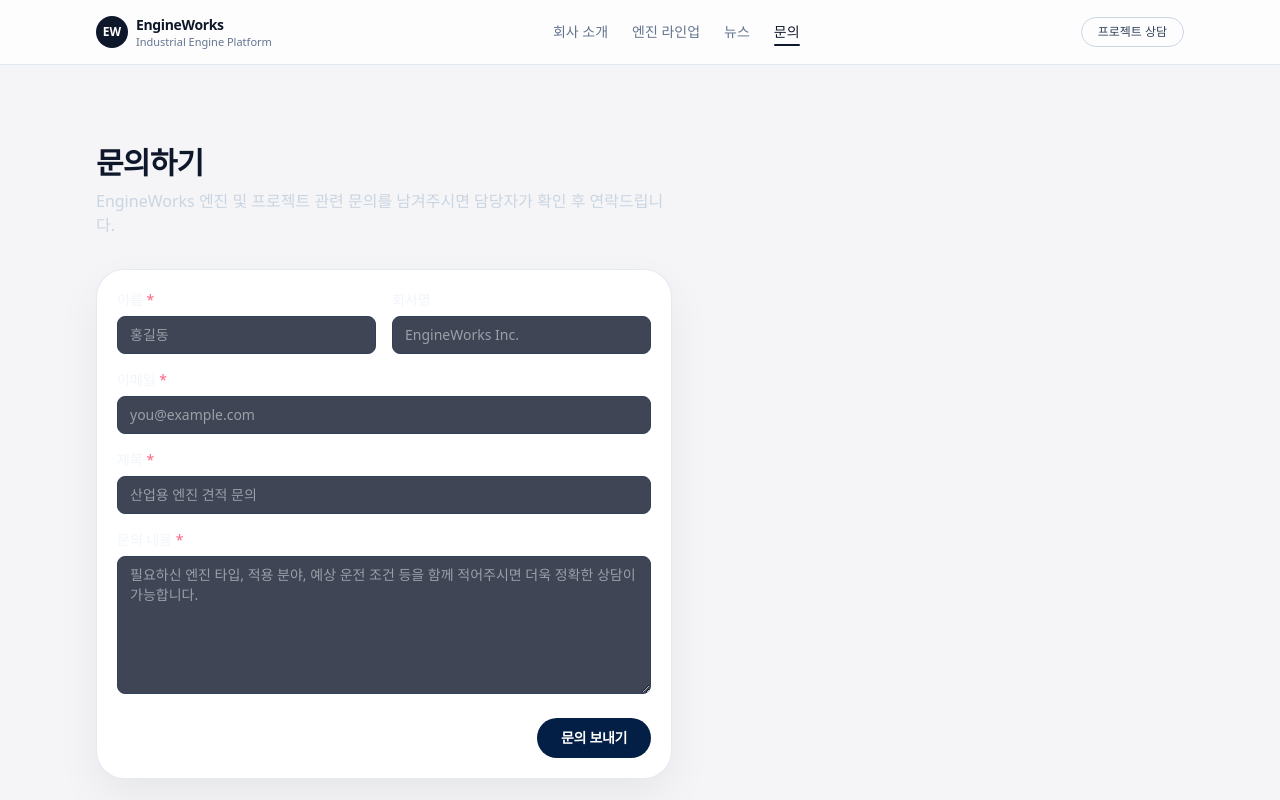
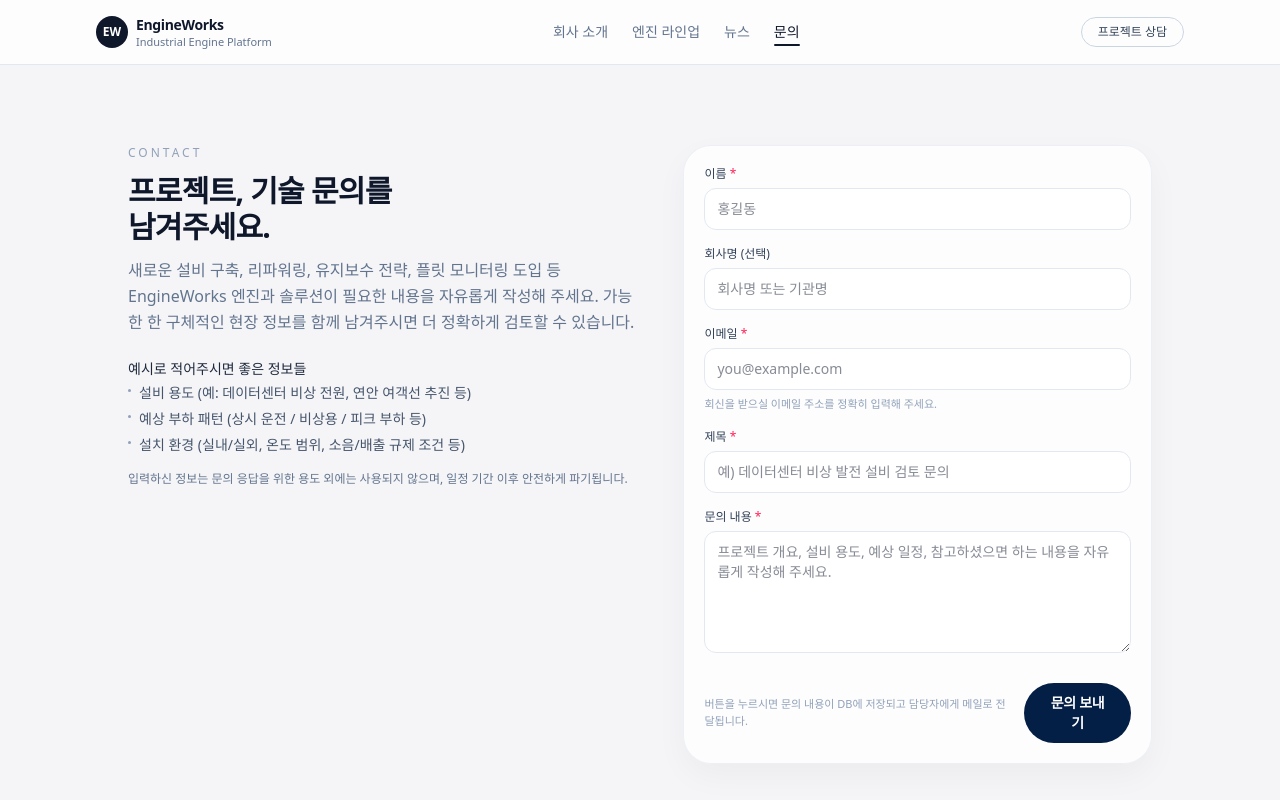
Before and after one commit to prnsslcn/EngineWorks, a Next.js app: page /contact in a window 1280 px wide. Shown: the top 800 px of the page. Built offline with nearby package versions, Linux system fonts and the light colour scheme; no server answers.

Commit message:
refactor: ContactPage UI v2

```diff
--- a/app/contact/page.tsx
+++ b/app/contact/page.tsx
@@ -1,16 +1,23 @@
 // app/contact/page.tsx
 
-import { submitContact } from "./action";
+import type { Metadata } from "next";
+import ContactForm from "@/components/ContactForm";
+
+export const metadata: Metadata = {
+    title: "문의하기",
+    description:
+        "EngineWorks 엔진 및 솔루션에 대한 프로젝트 상담, 기술 문의를 남겨주세요.",
+};
+
+type ContactSearchParams = {
+    status?: string;
+    reason?: string;
+};
 
 interface ContactPageProps {
-    // ✅ Next.js 16: searchParams가 Promise로 들어옴
-    searchParams: Promise<{
-        status?: string;
-        reason?: string;
-    }>;
+    searchParams: Promise<ContactSearchParams>;
 }
 
-// ✅ async 컴포넌트 + searchParams await
 export default async function ContactPage({ searchParams }: ContactPageProps) {
     const { status, reason } = await searchParams;
 
@@ -18,126 +25,83 @@ export default async function ContactPage({ searchParams }: ContactPageProps) {
 
     if (status === "success") {
         alertBox = (
-            <div className="mb-6 rounded-xl border border-emerald-500/40 bg-emerald-500/10 px-4 py-3 text-sm text-emerald-100">
-                문의가 정상적으로 접수되었습니다. 빠른 시일 내에 담당자가 연락드리겠습니다.
+            <div className="mb-4 rounded-xl border border-emerald-200 bg-emerald-50 px-4 py-3 text-xs sm:text-sm text-emerald-700">
+                문의가 정상적으로 접수되었습니다. 담당자가 확인 후 입력하신 이메일로
+                회신을 드릴 예정입니다.
             </div>
         );
     } else if (status === "error") {
-        const msg =
-            reason === "missing"
-                ? "필수 입력 항목이 누락되었습니다. 다시 한 번 확인해 주세요."
-                : "문의 접수 중 오류가 발생했습니다. 잠시 후 다시 시도해 주세요.";
         alertBox = (
-            <div className="mb-6 rounded-xl border border-rose-500/40 bg-rose-500/10 px-4 py-3 text-sm text-rose-100">
-                {msg}
+            <div className="mb-4 rounded-xl border border-rose-200 bg-rose-50 px-4 py-3 text-xs sm:text-sm text-rose-700">
+                문의 등록 중 오류가 발생했습니다.
+                <br />
+                잠시 후 다시 시도해주시거나, 문제가 지속될 경우 이메일로 직접 연락
+                부탁드립니다.
+                {reason && (
+                    <span className="mt-1 block text-[11px] text-rose-500">
+            (오류 정보: {reason})
+          </span>
+                )}
             </div>
         );
     }
 
     return (
-        <section className="ew-section max-w-xl">
-            <header className="mb-8">
-                <h1 className="text-2xl sm:text-3xl font-bold tracking-tight mb-2">
-                    문의하기
+        <div className="ew-section">
+            <div className="ew-page-container grid gap-10 lg:grid-cols-[minmax(0,1.1fr)_minmax(0,1fr)] lg:items-start">
+                {/* Left: 안내 텍스트 */}
+                <section className="space-y-6">
+                    <div className="space-y-3">
+                        <p className="text-xs font-medium uppercase tracking-[0.25em] text-slate-400">
+                            CONTACT
+                        </p>
+                        <h1 className="ew-section-title">
+                            프로젝트, 기술 문의를
+                            <br className="hidden sm:block" />
+                            남겨주세요.
                         </h1>
-                <p className="text-slate-300 text-sm sm:text-base">
-                    EngineWorks 엔진 및 프로젝트 관련 문의를 남겨주시면 담당자가 확인 후
-                    연락드립니다.
+                        <p className="ew-section-subtitle max-w-xl">
+                            새로운 설비 구축, 리파워링, 유지보수 전략, 플릿 모니터링 도입 등
+                            EngineWorks 엔진과 솔루션이 필요한 내용을 자유롭게 작성해 주세요.
+                            가능한 한 구체적인 현장 정보를 함께 남겨주시면 더 정확하게
+                            검토할 수 있습니다.
                         </p>
-            </header>
-
-            {alertBox}
-
-            <form action={submitContact} className="ew-card p-5 sm:p-6 space-y-4">
-                <div className="grid gap-4 sm:grid-cols-2">
-                    {/* 이름 */}
-                    <div className="flex flex-col gap-1.5">
-                        <label htmlFor="name" className="text-sm font-medium text-slate-100">
-                            이름 <span className="text-rose-400">*</span>
-                        </label>
-                        <input
-                            id="name"
-                            name="name"
-                            required
-                            className="w-full rounded-lg border border-slate-700 bg-slate-900/80 px-3 py-2 text-sm text-slate-50 outline-none focus:border-ew-accent focus:ring-1 focus:ring-ew-accent"
-                            placeholder="홍길동"
-                        />
                     </div>
 
-                    {/* 회사명 (옵션) */}
-                    <div className="flex flex-col gap-1.5">
-                        <label
-                            htmlFor="company"
-                            className="text-sm font-medium text-slate-100"
-                        >
-                            회사명
-                        </label>
-                        <input
-                            id="company"
-                            name="company"
-                            className="w-full rounded-lg border border-slate-700 bg-slate-900/80 px-3 py-2 text-sm text-slate-50 outline-none focus:border-ew-accent focus:ring-1 focus:ring-ew-accent"
-                            placeholder="EngineWorks Inc."
-                        />
+                    <div className="space-y-4 text-xs sm:text-sm text-slate-600">
+                        <div>
+                            <p className="font-medium text-slate-800 mb-1">예시로 적어주시면 좋은 정보들</p>
+                            <ul className="space-y-1.5">
+                                <li className="flex gap-2">
+                                    <span className="mt-[6px] h-[3px] w-[3px] rounded-full bg-slate-400" />
+                                    <span>설비 용도 (예: 데이터센터 비상 전원, 연안 여객선 추진 등)</span>
+                                </li>
+                                <li className="flex gap-2">
+                                    <span className="mt-[6px] h-[3px] w-[3px] rounded-full bg-slate-400" />
+                                    <span>예상 부하 패턴 (상시 운전 / 비상용 / 피크 부하 등)</span>
+                                </li>
+                                <li className="flex gap-2">
+                                    <span className="mt-[6px] h-[3px] w-[3px] rounded-full bg-slate-400" />
+                                    <span>설치 환경 (실내/실외, 온도 범위, 소음/배출 규제 조건 등)</span>
+                                </li>
+                            </ul>
+                        </div>
+
+                        <div className="text-[11px] sm:text-xs text-slate-500">
+                            입력하신 정보는 문의 응답을 위한 용도 외에는 사용되지 않으며,
+                            일정 기간 이후 안전하게 파기됩니다.
                         </div>
                     </div>
+                </section>
 
-                {/* 이메일 */}
-                <div className="flex flex-col gap-1.5">
-                    <label htmlFor="email" className="text-sm font-medium text-slate-100">
-                        이메일 <span className="text-rose-400">*</span>
-                    </label>
-                    <input
-                        id="email"
-                        name="email"
-                        type="email"
-                        required
-                        className="w-full rounded-lg border border-slate-700 bg-slate-900/80 px-3 py-2 text-sm text-slate-50 outline-none focus:border-ew-accent focus:ring-1 focus:ring-ew-accent"
-                        placeholder="you@example.com"
-                    />
+                {/* Right: 문의 폼 */}
+                <section>
+                    <div className="ew-card-soft p-5 sm:p-6">
+                        {alertBox}
+                        <ContactForm />
                     </div>
-
-                {/* 제목 */}
-                <div className="flex flex-col gap-1.5">
-                    <label
-                        htmlFor="subject"
-                        className="text-sm font-medium text-slate-100"
-                    >
-                        제목 <span className="text-rose-400">*</span>
-                    </label>
-                    <input
-                        id="subject"
-                        name="subject"
-                        required
-                        className="w-full rounded-lg border border-slate-700 bg-slate-900/80 px-3 py-2 text-sm text-slate-50 outline-none focus:border-ew-accent focus:ring-1 focus:ring-ew-accent"
-                        placeholder="산업용 엔진 견적 문의"
-                    />
+                </section>
             </div>
-
-                {/* 메시지 */}
-                <div className="flex flex-col gap-1.5">
-                    <label
-                        htmlFor="message"
-                        className="text-sm font-medium text-slate-100"
-                    >
-                        문의 내용 <span className="text-rose-400">*</span>
-                    </label>
-                    <textarea
-                        id="message"
-                        name="message"
-                        required
-                        rows={6}
-                        className="w-full rounded-lg border border-slate-700 bg-slate-900/80 px-3 py-2 text-sm text-slate-50 outline-none focus:border-ew-accent focus:ring-1 focus:ring-ew-accent resize-y"
-                        placeholder="필요하신 엔진 타입, 적용 분야, 예상 운전 조건 등을 함께 적어주시면 더욱 정확한 상담이 가능합니다."
-                    />
         </div>
-
-                {/* 버튼 */}
-                <div className="pt-2 flex justify-end">
-                    <button type="submit" className="ew-btn-primary">
-                        문의 보내기
-                    </button>
-                </div>
-            </form>
-        </section>
     );
 }
--- /dev/null
+++ b/components/ContactForm.tsx
@@ -0,0 +1,147 @@
+// components/ContactForm.tsx
+"use client";
+
+import { useState } from "react";
+import { useFormStatus } from "react-dom";
+import { submitContact } from "@/app/contact/action";
+
+function SubmitButton() {
+    const { pending } = useFormStatus();
+
+    return (
+        <button
+            type="submit"
+            className="ew-btn-primary w-full sm:w-auto text-sm"
+            disabled={pending}
+        >
+            {pending ? "전송 중..." : "문의 보내기"}
+        </button>
+    );
+}
+
+export default function ContactForm() {
+    const [internalError, setInternalError] = useState<string | null>(null);
+
+    return (
+        <form
+            action={async (formData) => {
+                setInternalError(null);
+                try {
+                    await submitContact(formData);
+                } catch (err) {
+                    console.error("[contact] client action error:", err);
+                    setInternalError(
+                        "폼 전송 중 오류가 발생했습니다. 잠시 후 다시 시도해 주세요."
+                    );
+                }
+            }}
+            className="space-y-4"
+        >
+            {/* 이름 */}
+            <div className="space-y-1.5">
+                <label
+                    htmlFor="name"
+                    className="block text-xs font-medium text-slate-700"
+                >
+                    이름 <span className="text-rose-500">*</span>
+                </label>
+                <input
+                    id="name"
+                    name="name"
+                    type="text"
+                    required
+                    autoComplete="name"
+                    className="w-full rounded-xl border border-slate-200 bg-white px-3 py-2.5 text-sm text-slate-900 outline-none transition focus:border-slate-400 focus:ring-2 focus:ring-slate-200"
+                    placeholder="홍길동"
+                />
+            </div>
+
+            {/* 회사명 (옵션) */}
+            <div className="space-y-1.5">
+                <label
+                    htmlFor="company"
+                    className="block text-xs font-medium text-slate-700"
+                >
+                    회사명 (선택)
+                </label>
+                <input
+                    id="company"
+                    name="company"
+                    type="text"
+                    autoComplete="organization"
+                    className="w-full rounded-xl border border-slate-200 bg-white px-3 py-2.5 text-sm text-slate-900 outline-none transition focus:border-slate-400 focus:ring-2 focus:ring-slate-200"
+                    placeholder="회사명 또는 기관명"
+                />
+            </div>
+
+            {/* 이메일 */}
+            <div className="space-y-1.5">
+                <label
+                    htmlFor="email"
+                    className="block text-xs font-medium text-slate-700"
+                >
+                    이메일 <span className="text-rose-500">*</span>
+                </label>
+                <input
+                    id="email"
+                    name="email"
+                    type="email"
+                    required
+                    autoComplete="email"
+                    className="w-full rounded-xl border border-slate-200 bg-white px-3 py-2.5 text-sm text-slate-900 outline-none transition focus:border-slate-400 focus:ring-2 focus:ring-slate-200"
+                    placeholder="you@example.com"
+                />
+                <p className="text-[11px] text-slate-400">
+                    회신을 받으실 이메일 주소를 정확히 입력해 주세요.
+                </p>
+            </div>
+
+            {/* 제목 */}
+            <div className="space-y-1.5">
+                <label
+                    htmlFor="subject"
+                    className="block text-xs font-medium text-slate-700"
+                >
+                    제목 <span className="text-rose-500">*</span>
+                </label>
+                <input
+                    id="subject"
+                    name="subject"
+                    type="text"
+                    required
+                    className="w-full rounded-xl border border-slate-200 bg-white px-3 py-2.5 text-sm text-slate-900 outline-none transition focus:border-slate-400 focus:ring-2 focus:ring-slate-200"
+                    placeholder="예) 데이터센터 비상 발전 설비 검토 문의"
+                />
+            </div>
+
+            {/* 메시지 */}
+            <div className="space-y-1.5">
+                <label
+                    htmlFor="message"
+                    className="block text-xs font-medium text-slate-700"
+                >
+                    문의 내용 <span className="text-rose-500">*</span>
+                </label>
+                <textarea
+                    id="message"
+                    name="message"
+                    rows={5}
+                    required
+                    className="w-full rounded-xl border border-slate-200 bg-white px-3 py-2.5 text-sm text-slate-900 outline-none transition focus:border-slate-400 focus:ring-2 focus:ring-slate-200 resize-y"
+                    placeholder={`프로젝트 개요, 설비 용도, 예상 일정, 참고하셨으면 하는 내용을 자유롭게 작성해 주세요.`}
+                />
+            </div>
+
+            {internalError && (
+                <p className="text-[11px] text-rose-600">{internalError}</p>
+            )}
+
+            <div className="pt-2 flex items-center justify-between gap-3">
+                <p className="text-[11px] text-slate-400">
+                    버튼을 누르시면 문의 내용이 DB에 저장되고 담당자에게 메일로 전달됩니다.
+                </p>
+                <SubmitButton />
+            </div>
+        </form>
+    );
+}
```
Lines whose indentation alone changed are shown as unchanged.
